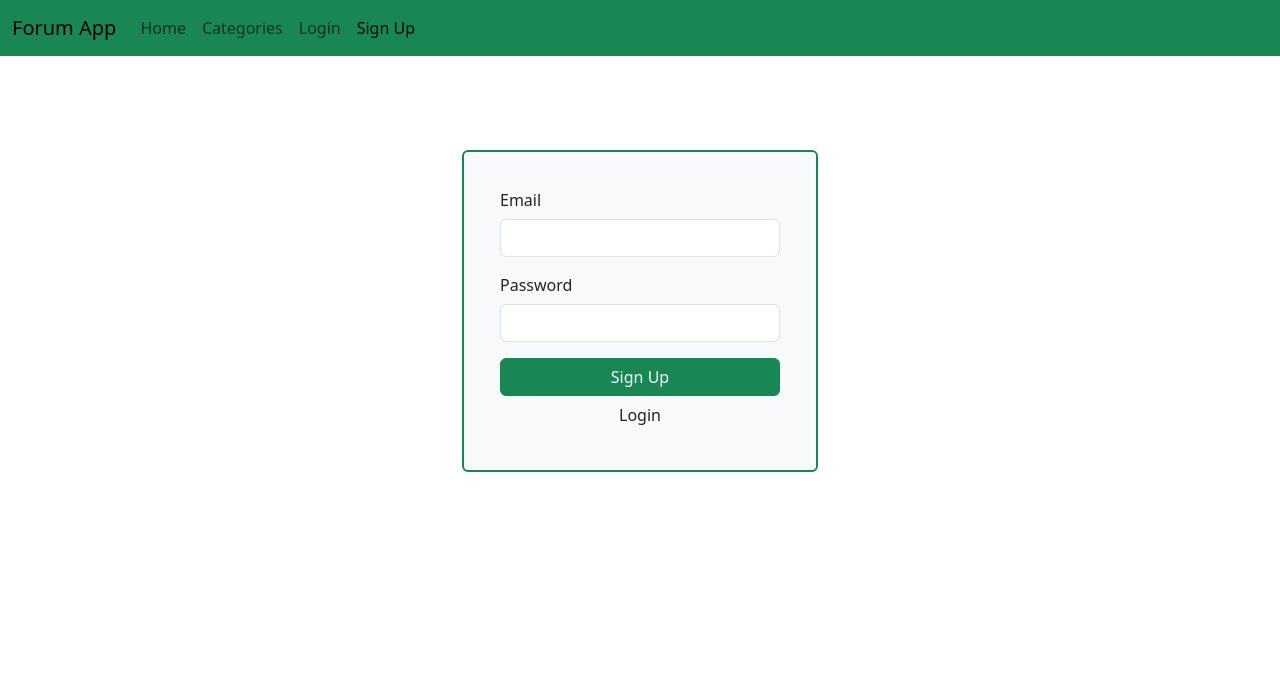
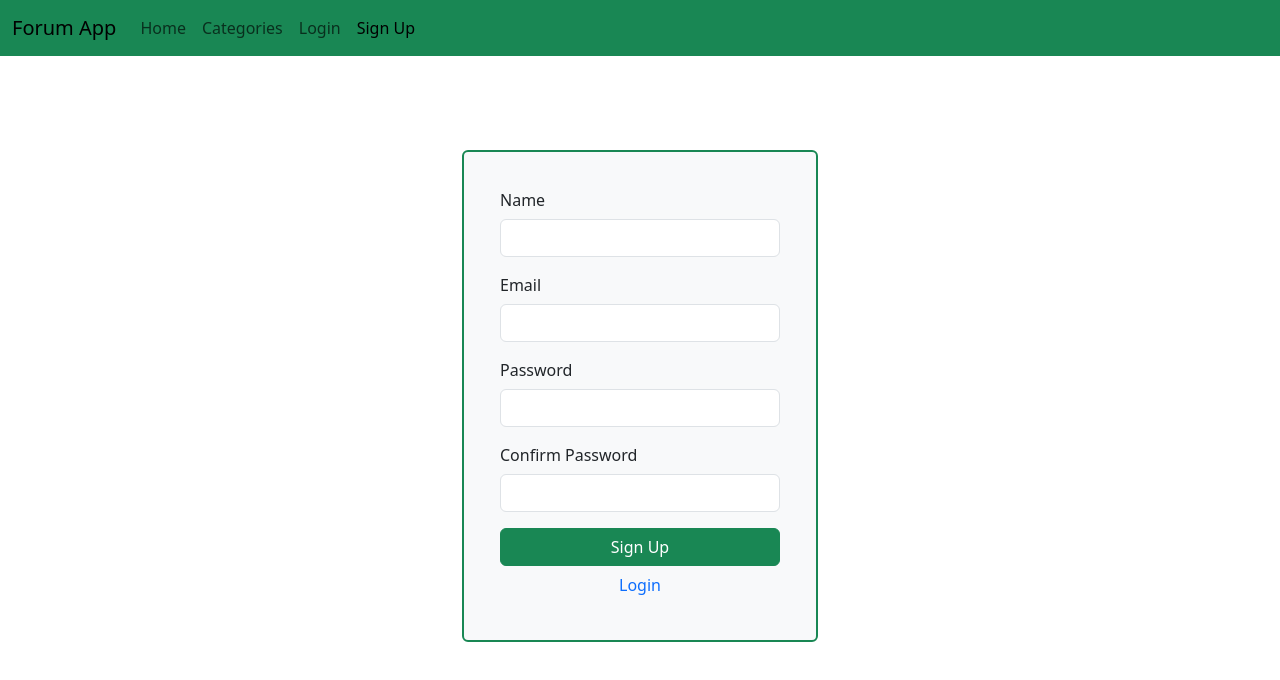
Before and after one commit to ouvh/tp6-forum, a Vue app: page /signup in a window 1280 px wide. Shown: the top 680 px of the page. Built offline with nearby package versions, Linux system fonts and the light colour scheme; no server answers.

Commit message:
updated sign up

```diff
--- a/src/components/Auth/SignUp.vue
+++ b/src/components/Auth/SignUp.vue
@@ -4,14 +4,36 @@
       <b-col md="6" lg="4">
         <b-card bg-variant="light" border-variant="success" class="signup-card">
           <b-form @submit.prevent="signUp">
+            <b-form-group label="Name">
+              <b-form-input v-model="name" type="text" required></b-form-input>
+            </b-form-group>
             <b-form-group label="Email">
-              <b-form-input v-model="email" type="email" required></b-form-input>
+              <b-form-input
+                v-model="email"
+                type="email"
+                required
+              ></b-form-input>
             </b-form-group>
             <b-form-group label="Password">
-              <b-form-input v-model="password" type="password" required></b-form-input>
+              <b-form-input
+                v-model="password"
+                type="password"
+                required
+              ></b-form-input>
             </b-form-group>
-            <b-button type="submit" variant="success" class="btn-block">Sign Up</b-button>
-            <b-button @click="goToLogin" variant="sucess" class="btn-block">Login</b-button>
+            <b-form-group label="Confirm Password">
+              <b-form-input
+                v-model="confirmPassword"
+                type="password"
+                required
+              ></b-form-input>
+            </b-form-group>
+            <b-button type="submit" variant="success" class="btn-block"
+              >Sign Up</b-button
+            >
+            <b-button @click="goToLogin" variant="link" class="btn-block"
+              >Login</b-button
+            >
           </b-form>
         </b-card>
       </b-col>
@@ -20,24 +42,43 @@
 </template>
 
 <script>
-import { auth } from '../../firebase';
+import { db,auth } from '../../firebase';
 
 export default {
   data() {
     return {
+      name: '',
       email: '',
-      password: ''
+      password: '',
+      confirmPassword: ''
     };
   },
   methods: {
   async signUp() {
+      if (this.password !== this.confirmPassword) {
+          alert('Passwords do not match');
+          return;
+        }
         try {
         await auth.createUserWithEmailAndPassword(this.email, this.password);
+
+          try {
+          await db.collection('users').doc(auth.currentUser.uid).set({
+            userid: auth.currentUser.uid,
+            name:this.name
+          },{ merge: true });
+          this.$router.push('/');
+        } catch (error) {``
+          alert(error.message);
+        }
+
+
           this.$router.push('/');
         } catch (error) {
           alert(error.message);
         }
     },
+
     goToLogin() {
       this.$router.push('/login');
     }
```
Lines whose indentation alone changed are shown as unchanged.
